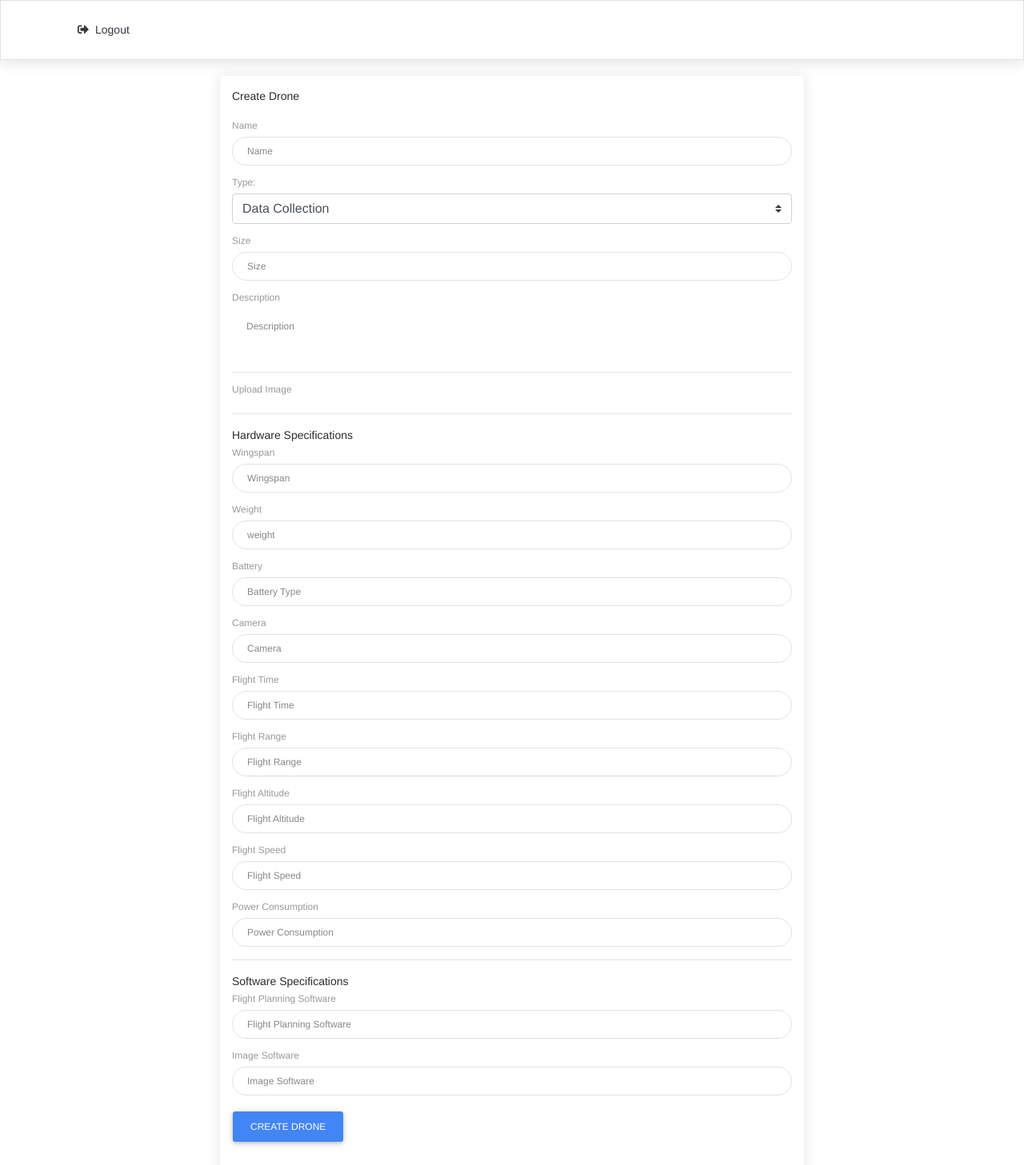
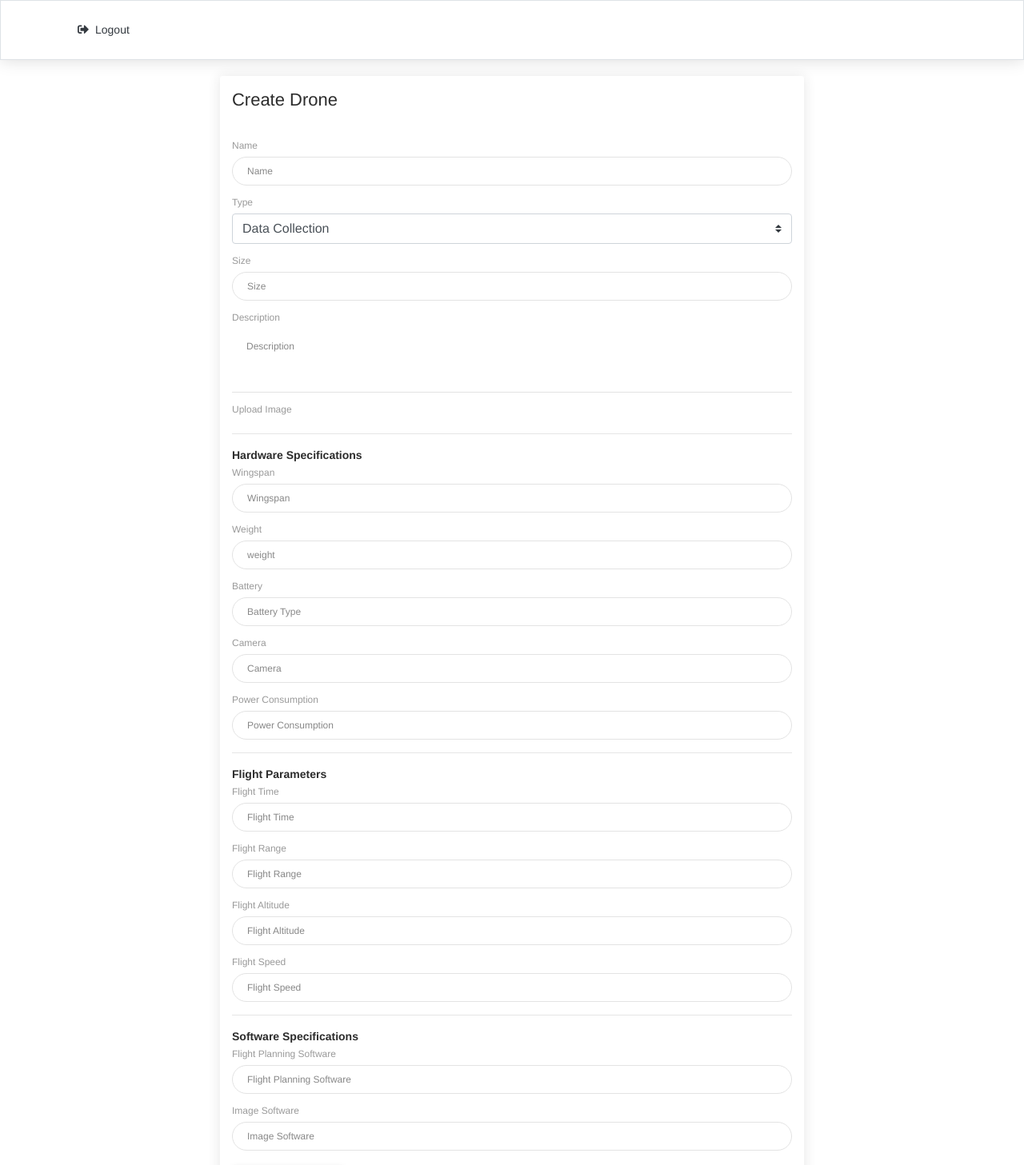
Before and after one commit to duvsr01/CMPE-281-Drone-Cloud-Project, a React (Create React App) app in the folder frontend/: page /main/admin/createdrone in a window 1280 px wide. Shown: the top 1457 px of the page at 80% size. Built offline with nearby package versions, Linux system fonts and the light colour scheme.

Commit message:
checking in all changes for styles

```diff
--- a/frontend/src/components/admin/AdminAgricultureServiceCatalog.jsx
+++ b/frontend/src/components/admin/AdminAgricultureServiceCatalog.jsx
@@ -18,7 +18,8 @@ class AdminAgricultureServiceCatalog extends Component {
     name:"",
     servicetype:"",
     dronetype:"",
-    updateModalShow:false
+    updateModalShow:false,
+    drone_id:""
   }
 
 
@@ -28,16 +29,16 @@ class AdminAgricultureServiceCatalog extends Component {
 
 
     const dronedetails = this.props.location.state;
-    var drone_id;
+    //var drone_id;
 
     [dronedetails].map(dronedetails =>
 
-      drone_id = dronedetails.drone_id,
+      this.state.drone_id = dronedetails.drone_id,
       this.state.dronetype = dronedetails.type
       )
 
     const params = {
-        id : drone_id
+        id : this.state.drone_id
       };
     this.props.getAgricultureServicesByDroneId(params);
   }
@@ -155,7 +156,7 @@ const {agricultureservices,loading} = this.props.droneState;
                 </Modal.Title>
               </Modal.Header>
               <Modal.Body>
-                <UpdateAgricultureService agricultureservice={agricultureservice}/>
+                <UpdateAgricultureService agricultureservice={agricultureservice} drone_id={this.state.drone_id}/>
               </Modal.Body>
               <Modal.Footer>
                 <Button onClick={this.onHide}>Close</Button>
--- a/frontend/src/components/admin/CreateAgricultureService.jsx
+++ b/frontend/src/components/admin/CreateAgricultureService.jsx
@@ -108,7 +108,7 @@ class CreateAgricultureService extends Component {
 
           this.props.createAgricultureService(data);
 
-          setTimeout(() => {   this.props.history.push("/main/adminservicecatalog",drone_id); }, 1000);
+          setTimeout(() => {   this.props.history.push("/main/adminservicecatalog",this.props.location.state); }, 1000);
         }
 
       };
--- a/frontend/src/components/admin/DroneCatalog.jsx
+++ b/frontend/src/components/admin/DroneCatalog.jsx
@@ -174,9 +174,10 @@ class DroneCatalog extends Component {
               <div class="row justify-content-center">
                   <div class="col-md-8">
                           <div class="card">
-                              <div class="card-header">Create Drone</div>
+                              <div class="card-header"><h5>Create Drone</h5></div>
                               <div class="card-body">
                               <Form>
+
 
 
                 <Form.Group controlId="name">
@@ -189,6 +190,7 @@ class DroneCatalog extends Component {
                     placeholder="Name"
                     required
                   />
+
                     {this.state.formErrors.nameError ? (
                 <div style={{ fontSize: 12, color: "red" }}>
                   {this.state.formErrors.nameError}
@@ -197,7 +199,7 @@ class DroneCatalog extends Component {
                   </Form.Group>
 
                   <Form.Group controlId="type">
-            <Form.Label>Type: </Form.Label>
+            <Form.Label>Type </Form.Label>
             <Form.Control as="select" name="type" custom onChange={this.handleChange} value={this.state.type}>
               <option value="datacollection">Data Collection</option>
               <option value="spreading">Agriculture Spreading</option>
@@ -242,16 +244,18 @@ class DroneCatalog extends Component {
 
                   <Form.Group controlId="image">
                   <Form.Label>Upload Image</Form.Label>
-                  <Form.Control
+
+                 <Form.Control
                     name="image"
                     type="file"
                     accept=".jpeg,.jpg,.png"
                     onChange={(e) => this.handleImageChange(e)}
-                  /></Form.Group>
+                  />
+                  </Form.Group>
 
                   <hr/>
 
-                  <span>Hardware Specifications</span>
+                  <b>Hardware Specifications</b>
 
                   <Form.Group controlId="wingspan">
                   <Form.Label>Wingspan</Form.Label>
@@ -297,7 +301,22 @@ class DroneCatalog extends Component {
                   />
                 </Form.Group>
 
-                <Form.Group controlId="flighttime">
+
+                <Form.Group controlId="powerconsumption">
+                  <Form.Label>Power Consumption</Form.Label>
+                  <Form.Control
+                    type="text"
+                    name="powerconsumption"
+                    value={this.state.powerconsumption}
+                    onChange={this.handleChange}
+                    placeholder="Power Consumption"
+                  />
+                </Form.Group>
+
+                <hr/>
+                <span><b>Flight Parameters</b></span>
+
+                 <Form.Group controlId="flighttime">
                   <Form.Label>Flight Time</Form.Label>
                   <Form.Control
                     type="text"
@@ -336,26 +355,15 @@ class DroneCatalog extends Component {
                   <Form.Control
                     type="text"
                     name="flightspeed"
-                    value={this.state.flightrflightspeed}
+                    value={this.state.flightspeed}
                     onChange={this.handleChange}
                     placeholder="Flight Speed"
                   />
                 </Form.Group>
 
-                <Form.Group controlId="powerconsumption">
-                  <Form.Label>Power Consumption</Form.Label>
-                  <Form.Control
-                    type="text"
-                    name="powerconsumption"
-                    value={this.state.powerconsumption}
-                    onChange={this.handleChange}
-                    placeholder="Power Consumption"
-                  />
-                </Form.Group>
-
                 <hr/>
 
-                <span>Software Specifications</span>
+                <span><b>Software Specifications</b></span>
 
                 <Form.Group controlId="flightplanningsoftware">
                   <Form.Label>Flight Planning Software</Form.Label>
--- a/frontend/src/components/admin/UpdateAgricultureService.jsx
+++ b/frontend/src/components/admin/UpdateAgricultureService.jsx
@@ -13,7 +13,8 @@ class UpdateAgricultureService extends Component {
           description: "",
           basecost: "",
           service_id: "",
-          servicetype:""
+          servicetype:"",
+          drone_id:""
         };
         this.handleChange = this.handleChange.bind(this);
         this.handleSubmit = this.handleSubmit.bind(this);
@@ -26,7 +27,8 @@ class UpdateAgricultureService extends Component {
                 name:service.name,
                 description:service.description,
                 basecost:service.basecost,
-                servicetype:service.servicetype
+                servicetype:service.servicetype,
+                drone_id:this.props.drone_id
               })
         )
     }
@@ -55,6 +57,10 @@ class UpdateAgricultureService extends Component {
           };
 
           this.props.updateAgricultureService(data);
+
+          window.location.reload();
+
+          //setTimeout(() => { this.props.history.push("/main/adminservicecatalog",this.state.drone_id); }, 1000);
 
 
       };
--- a/frontend/src/components/admin/UpdateDroneForm.jsx
+++ b/frontend/src/components/admin/UpdateDroneForm.jsx
@@ -190,6 +190,8 @@ class UpdateDroneForm extends Component {
 
          this.props.updateDrone(data);
 
+         window.location.reload();
+
         }
       };
 
@@ -294,7 +296,7 @@ class UpdateDroneForm extends Component {
 
                   <hr/>
 
-                  <span>Hardware Specifications</span>
+                  <span><b>Hardware Specifications</b></span>
 
                   <Form.Group controlId="wingspan">
                   <Form.Label>Wingspan</Form.Label>
@@ -340,6 +342,20 @@ class UpdateDroneForm extends Component {
                   />
                 </Form.Group>
 
+                <Form.Group controlId="powerconsumption">
+                  <Form.Label>Power Consumption</Form.Label>
+                  <Form.Control
+                    type="text"
+                    name="powerconsumption"
+                    value={this.state.powerconsumption}
+                    onChange={this.handleChange}
+                    placeholder="Power Consumption"
+                  />
+                </Form.Group>
+
+                <hr/>
+                <span><b>Flight Parameters</b></span>
+
                 <Form.Group controlId="flighttime">
                   <Form.Label>Flight Time</Form.Label>
                   <Form.Control
@@ -379,26 +395,17 @@ class UpdateDroneForm extends Component {
                   <Form.Control
                     type="text"
                     name="flightspeed"
-                    value={this.state.flightrflightspeed}
+                    value={this.state.flightspeed}
                     onChange={this.handleChange}
                     placeholder="Flight Speed"
                   />
                 </Form.Group>
 
-                <Form.Group controlId="powerconsumption">
-                  <Form.Label>Power Consumption</Form.Label>
-                  <Form.Control
-                    type="text"
-                    name="powerconsumption"
-                    value={this.state.powerconsumption}
-                    onChange={this.handleChange}
-                    placeholder="Power Consumption"
-                  />
-                </Form.Group>
+
 
                 <hr/>
 
-                <span>Software Specifications</span>
+                <span><b>Software Specifications</b></span>
 
                 <Form.Group controlId="flightplanningsoftware">
                   <Form.Label>Flight Planning Software</Form.Label>
```
Also changed, not shown: 1 other file (tests, documents, lock files or other folders).
